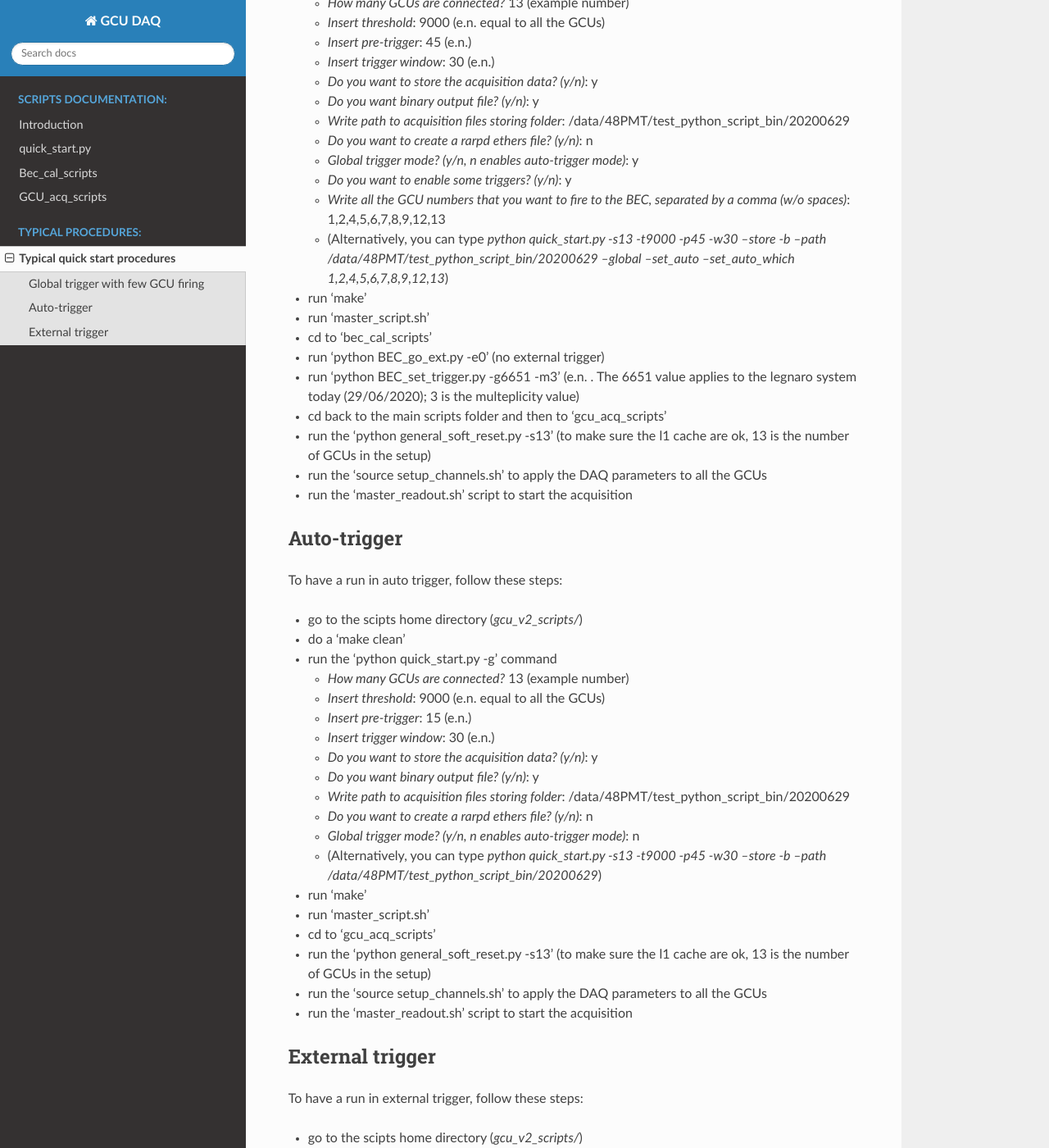
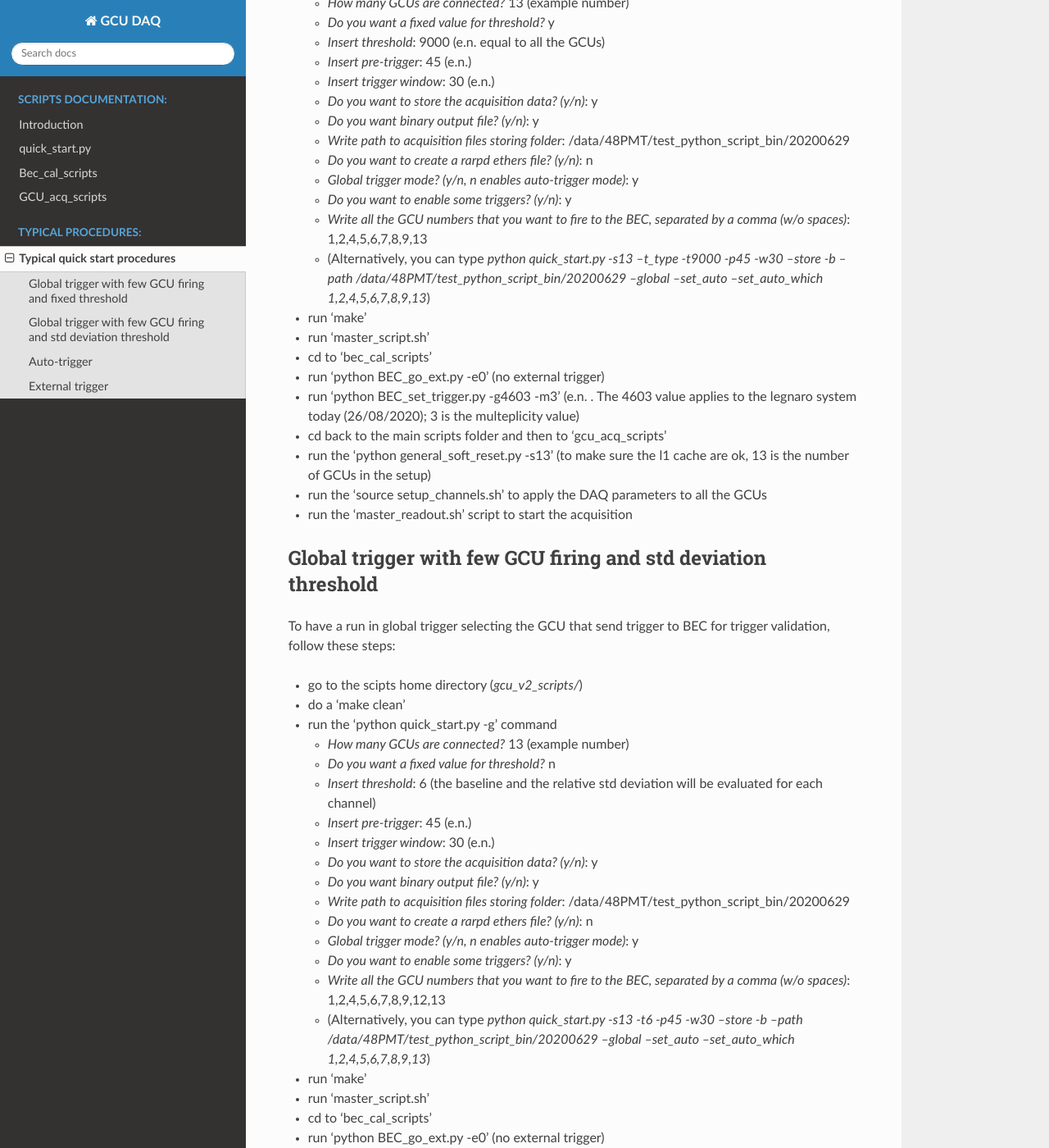
Before and after one commit to FilMarini/gcu1f3scripts_docs, a Sphinx documentation site: the page built from docs/source/typical_procedures.rst, in a window 1280 px wide and 1400 px high, scrolled down 368 px. Shown: the whole window at 82% size. Built offline with Sphinx 7.4.7 and the Read the Docs theme 2.0.0, drawn with Linux system fonts in a browser that asks for light colours; some of the changed text lies outside the part shown.

Commit message:
update typical procedures

```diff
--- a/docs/source/typical_procedures.rst
+++ b/docs/source/typical_procedures.rst
@@ -2,8 +2,8 @@
 Typical quick start procedures
 ******************************
 
-Global trigger with few GCU firing
-##################################
+Global trigger with few GCU firing and fixed threshold
+######################################################
 
 To have a run in global trigger selecting the GCU that send trigger to BEC for trigger validation, follow these steps:
 
@@ -14,6 +14,8 @@ To have a run in global trigger selecting the GCU that send trigger to BEC for t
 * run the 'python quick_start.py -g' command
 
   * *How many GCUs are connected?* 13 (example number)
+
+  * *Do you want a fixed value for threshold?* y
 
   * *Insert threshold*: 9000 (e.n. equal to all the GCUs)
 
@@ -33,9 +35,9 @@ To have a run in global trigger selecting the GCU that send trigger to BEC for t
 
   * *Do you want to enable some triggers? (y/n)*: y
 
-  * *Write all the GCU numbers that you want to fire to the BEC, separated by a comma (w/o spaces)*: 1,2,4,5,6,7,8,9,12,13
+  * *Write all the GCU numbers that you want to fire to the BEC, separated by a comma (w/o spaces)*: 1,2,4,5,6,7,8,9,13
 
-  * (Alternatively, you can type *python quick_start.py -s13 -t9000 -p45 -w30 --store -b --path /data/48PMT/test_python_script_bin/20200629 --global --set_auto --set_auto_which 1,2,4,5,6,7,8,9,12,13*)
+  * (Alternatively, you can type *python quick_start.py -s13 --t_type -t9000 -p45 -w30 --store -b --path /data/48PMT/test_python_script_bin/20200629 --global --set_auto --set_auto_which 1,2,4,5,6,7,8,9,13*)
 
 * run 'make'
 
@@ -45,7 +47,62 @@ To have a run in global trigger selecting the GCU that send trigger to BEC for t
 
 * run 'python BEC_go_ext.py -e0' (no external trigger)
 
-* run 'python BEC_set_trigger.py -g6651 -m3' (e.n. . The 6651 value applies to the legnaro system today (29/06/2020); 3 is the multeplicity value)
+* run 'python BEC_set_trigger.py -g4603 -m3' (e.n. . The 4603 value applies to the legnaro system today (26/08/2020); 3 is the multeplicity value)
+
+* cd back to the main scripts folder and then to 'gcu_acq_scripts'
+
+* run the 'python general_soft_reset.py -s13' (to make sure the l1 cache are ok, 13 is the number of GCUs in the setup)
+
+* run the 'source setup_channels.sh' to apply the DAQ parameters to all the GCUs
+
+* run the 'master_readout.sh' script to start the acquisition
+
+Global trigger with few GCU firing and std deviation threshold
+##############################################################
+
+To have a run in global trigger selecting the GCU that send trigger to BEC for trigger validation, follow these steps:
+
+* go to the scipts home directory (*gcu_v2_scripts/*)
+
+* do a 'make clean'
+
+* run the 'python quick_start.py -g' command
+
+  * *How many GCUs are connected?* 13 (example number)
+
+  * *Do you want a fixed value for threshold?* n
+
+  * *Insert threshold*: 6 (the baseline and the relative std deviation will be evaluated for each channel)
+
+  * *Insert pre-trigger*: 45 (e.n.)
+
+  * *Insert trigger window*: 30 (e.n.)
+
+  * *Do you want to store the acquisition data? (y/n)*: y
+
+  * *Do you want binary output file? (y/n)*: y
+
+  * *Write path to acquisition files storing folder*: /data/48PMT/test_python_script_bin/20200629
+
+  * *Do you want to create a rarpd ethers file? (y/n)*: n
+
+  * *Global trigger mode? (y/n, n enables auto-trigger mode)*: y
+
+  * *Do you want to enable some triggers? (y/n)*: y
+
+  * *Write all the GCU numbers that you want to fire to the BEC, separated by a comma (w/o spaces)*: 1,2,4,5,6,7,8,9,12,13
+
+  * (Alternatively, you can type *python quick_start.py -s13 -t6 -p45 -w30 --store -b --path /data/48PMT/test_python_script_bin/20200629 --global --set_auto --set_auto_which 1,2,4,5,6,7,8,9,13*)
+
+* run 'make'
+
+* run 'master_script.sh'
+
+* cd to 'bec_cal_scripts'
+
+* run 'python BEC_go_ext.py -e0' (no external trigger)
+
+* run 'python BEC_set_trigger.py -g4603 -m3' (e.n. . The 4603 value applies to the legnaro system today (26/08/2020); 3 is the multeplicity value)
 
 * cd back to the main scripts folder and then to 'gcu_acq_scripts'
 
@@ -68,6 +125,8 @@ To have a run in auto trigger, follow these steps:
 
   * *How many GCUs are connected?* 13 (example number)
 
+  * *Do you want a fixed value for threshold?* y
+
   * *Insert threshold*: 9000 (e.n. equal to all the GCUs)
 
   * *Insert pre-trigger*: 15 (e.n.)
@@ -84,7 +143,7 @@ To have a run in auto trigger, follow these steps:
 
   * *Global trigger mode? (y/n, n enables auto-trigger mode)*: n
 
-  * (Alternatively, you can type *python quick_start.py -s13 -t9000 -p45 -w30 --store -b --path /data/48PMT/test_python_script_bin/20200629*)
+  * (Alternatively, you can type *python quick_start.py -s13 --t_type -t9000 -p45 -w30 --store -b --path /data/48PMT/test_python_script_bin/20200629*)
 
 * run 'make'
 
@@ -111,6 +170,8 @@ To have a run in external trigger, follow these steps:
 
   * *How many GCUs are connected?* 13 (example number)
 
+  * *Do you want a fixed value for threshold?* y (using the external trigger the threshold has no use)
+
   * *Insert threshold*: 9000 (e.n. equal to all the GCUs, this value does not matter in this case)
 
   * *Insert pre-trigger*: 45 (e.n.)
@@ -129,7 +190,7 @@ To have a run in external trigger, follow these steps:
 
   * *Do you want to enable some triggers? (y/n)*: n
 
-  * (Alternatively, you can type *python quick_start.py -s13 -t9000 -p45 -w30 --store -b --path /data/48PMT/test_python_script_bin/20200629 --global*)
+  * (Alternatively, you can type *python quick_start.py -s13 --t_type -t9000 -p45 -w30 --store -b --path /data/48PMT/test_python_script_bin/20200629 --global*)
 
 * run 'make'
 
```
